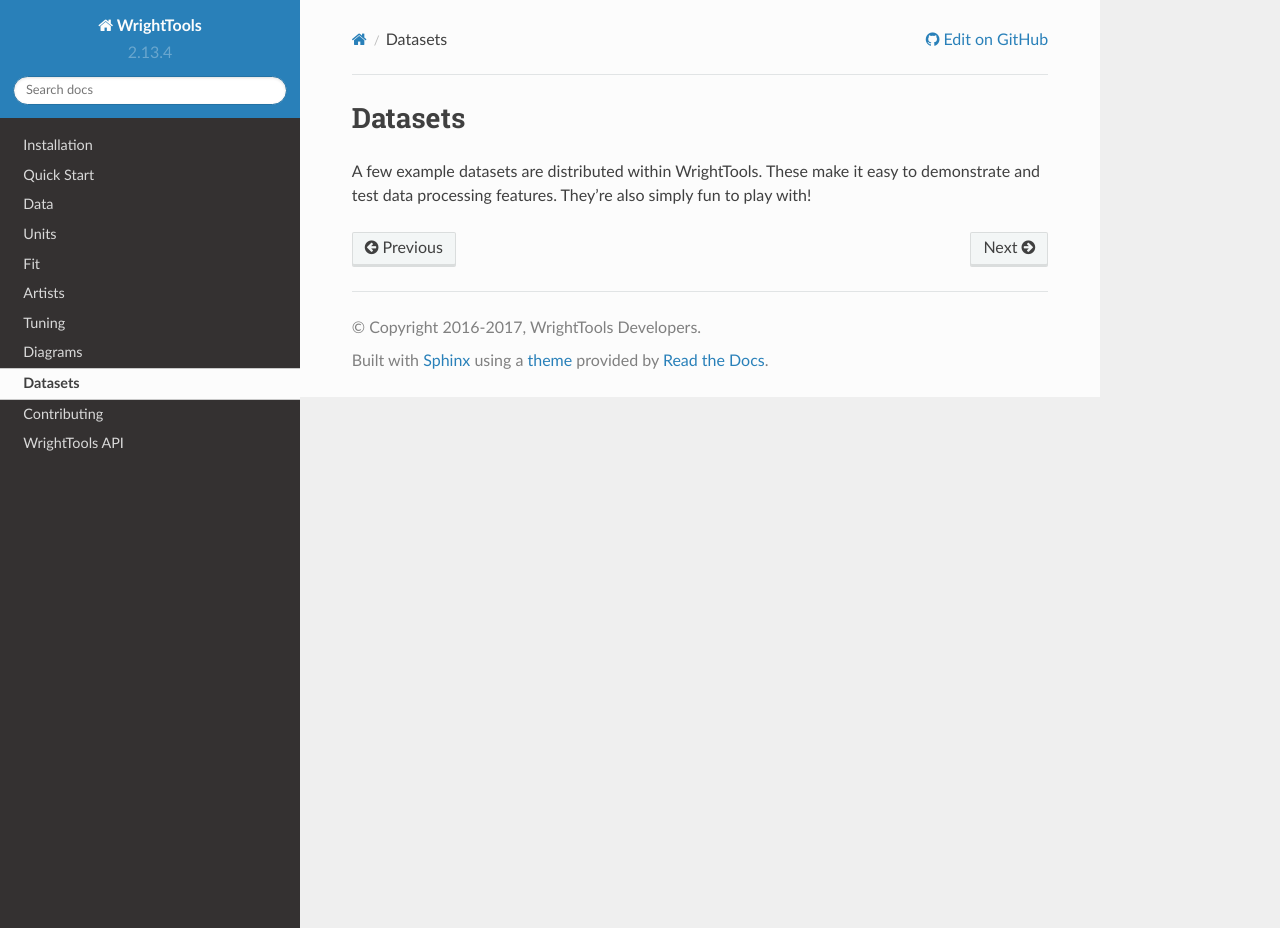
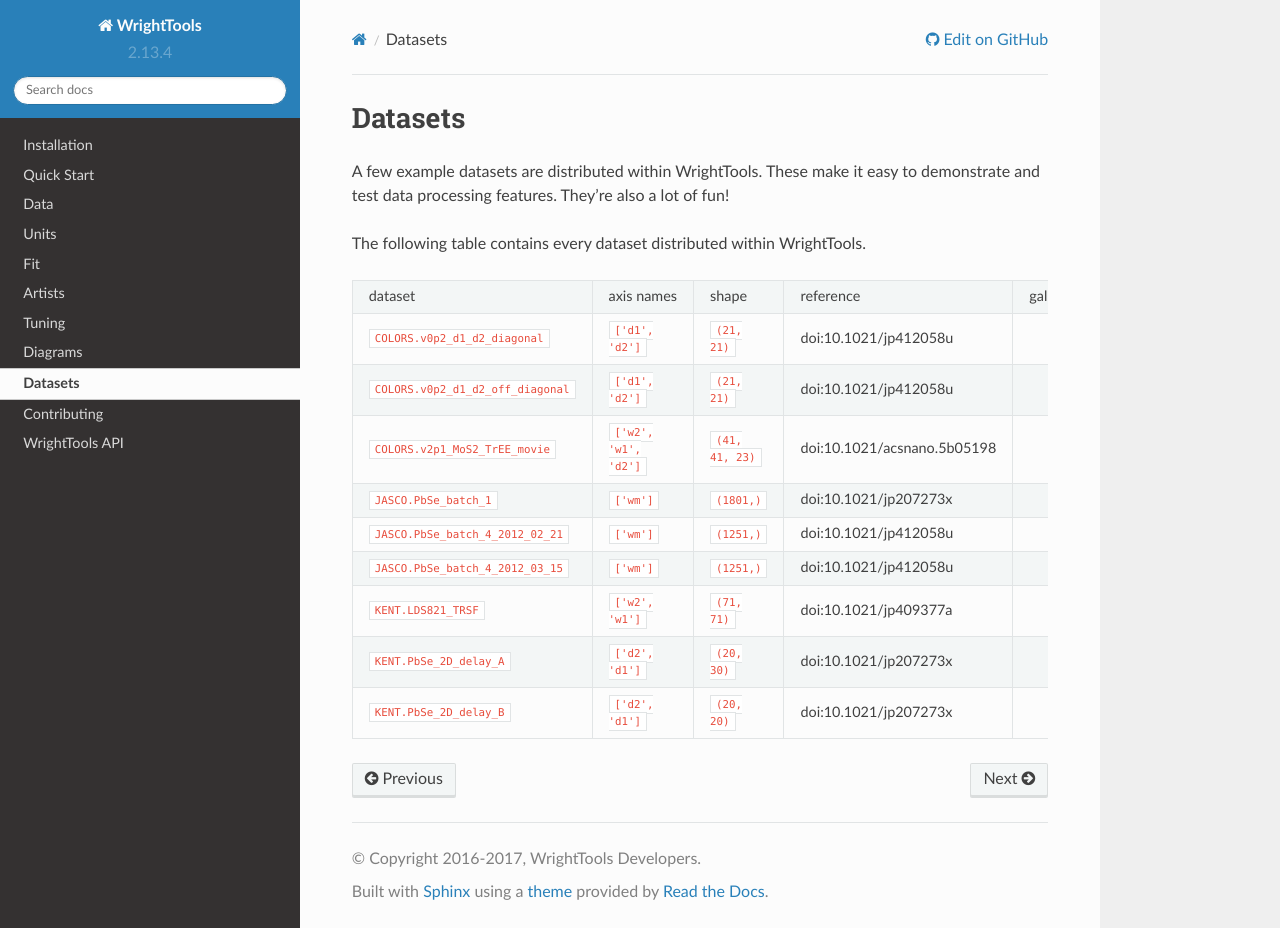
Before and after one commit to wright-group/WrightTools, a Sphinx documentation site: the page built from docs/datasets.rst, in a window 1280 px wide and 928 px high. Built offline with Sphinx 7.4.7 and the Read the Docs theme 2.0.0, drawn with Linux system fonts in a browser that asks for light colours; pages that are not in the unit, such as notebooks, are missing from menus.

Commit message:
datasets table

```diff
--- a/docs/artists.rst
+++ b/docs/artists.rst
@@ -13,7 +13,7 @@ artist                                              description
 --------------------------------------------------  --------------------------------------------------  ------------------------------------
 :meth:`~WrightTools.artists.mpl_1D`                 generic 1D slice(s)                                 :ref:`1 <sphx_glr_auto_examples_simple_1D.py>`
 :meth:`~WrightTools.artists.mpl_2D`                 generic 2D slice(s)                                 :ref:`1 <sphx_glr_auto_examples_simple_2D.py>`
-:meth:`~WrightTools.artist.absorbance`              absorbance spectra                                  :ref:`1 <sphx_glr_auto_examples_absorbance.py>`
+:meth:`~WrightTools.artist.absorbance`              absorbance spectra                                  :ref:`1 <sphx_glr_auto_examples_absorbance.py>`, :ref:`2 <sphx_glr_auto_examples_batch_4_comparison.py>`
 :meth:`~WrightTools.artists.difference_2D`          2D difference slice(s)                              :ref:`1 <sphx_glr_auto_examples_diff2D.py>`
 ==================================================  ==================================================  ====================================
 
--- a/docs/datasets.rst
+++ b/docs/datasets.rst
@@ -5,4 +5,20 @@ Datasets
 
 A few example datasets are distributed within WrightTools.
 These make it easy to demonstrate and test data processing features.
-They're also simply fun to play with!
+They're also a lot of fun!
+
+The following table contains every dataset distributed within WrightTools.
+
+========================================  ============================  ===================  ================================  ==============
+dataset                                   axis names                    shape                reference                         gallery links
+----------------------------------------  ----------------------------  -------------------  --------------------------------  --------------
+``COLORS.v0p2_d1_d2_diagonal``            ``['d1', 'd2']``              ``(21, 21)``         doi:10.1021/jp412058u
+``COLORS.v0p2_d1_d2_off_diagonal``        ``['d1', 'd2']``              ``(21, 21)``         doi:10.1021/jp412058u
+``COLORS.v2p1_MoS2_TrEE_movie``           ``['w2', 'w1', 'd2']``        ``(41, 41, 23)``     doi:10.1021/acsnano.5b05198
+``JASCO.PbSe_batch_1``                    ``['wm']``                    ``(1801,)``          doi:10.1021/jp207273x
+``JASCO.PbSe_batch_4_2012_02_21``         ``['wm']``                    ``(1251,)``          doi:10.1021/jp412058u
+``JASCO.PbSe_batch_4_2012_03_15``         ``['wm']``                    ``(1251,)``          doi:10.1021/jp412058u
+``KENT.LDS821_TRSF``                      ``['w2', 'w1']``              ``(71, 71)``         doi:10.1021/jp409377a
+``KENT.PbSe_2D_delay_A``                  ``['d2', 'd1']``              ``(20, 30)``         doi:10.1021/jp207273x
+``KENT.PbSe_2D_delay_B``                  ``['d2', 'd1']``              ``(20, 20)``         doi:10.1021/jp207273x
+========================================  ============================  ===================  ================================  ==============
```
Also changed, not shown: 2 other files.
